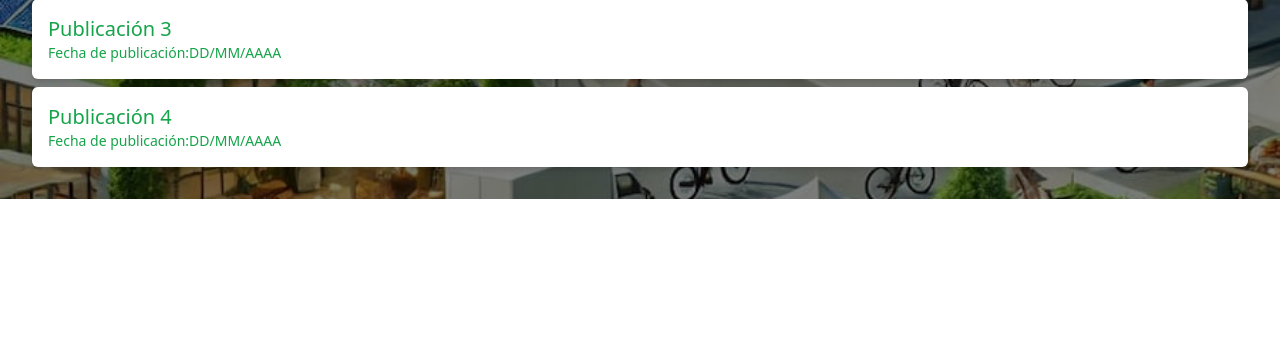
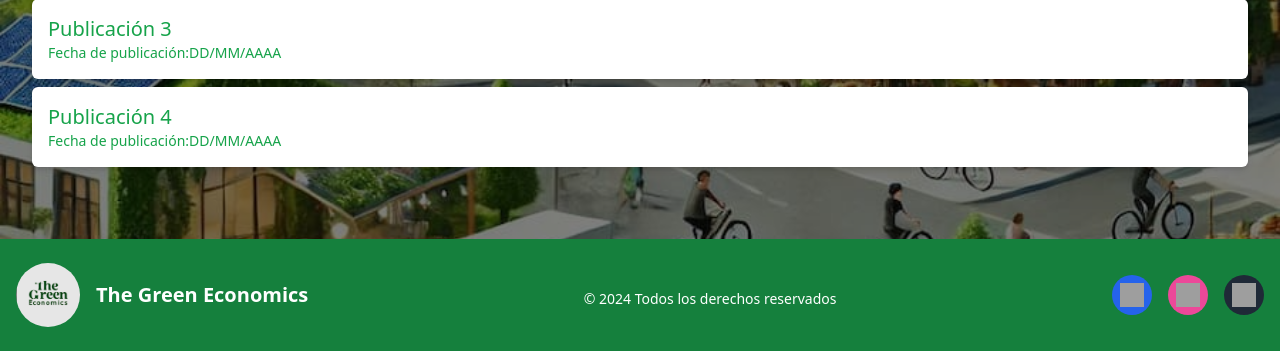
Before and after one commit to JulioChureo/TheGreenEconomics, a Django app: page / in a window 1280 px wide. Shown: the part 785-1136 px from the top of the page. Before the commit the page ends 984 px from the top, so only its background shows below. Run offline with Django 5.2, Linux system fonts and the light colour scheme; data that the repository does not hold is empty; some libraries are stand-ins or nearby versions; grey boxes are pictures that could not be loaded.

Commit message:
last index comit

```diff
--- a/GreenEconomics/templates/base.html
+++ b/GreenEconomics/templates/base.html
@@ -30,24 +30,24 @@
 	</style>
 	<body  >
 		<header>
-			<nav class="bg-green-400">
-				<div class="mx-auto max-w-7xl px-2 xl:px-6 lg:px-8">
+			<nav class="bg-green-600 shadow-lg">
+				<div class="mx-auto max-w-7xl px-4 xl:px-6 lg:px-8">
 					<div class="relative flex h-16 items-center justify-between">
-					<!-- Izquierda: Dos enlaces -->
-					<div class="flex items-center space-x-4">
-					  <a href="#" class="rounded-md px-3 py-2 text-xl font-medium text-emerald-800 hover:bg-green-900 hover:text-emerald-800">Inicio</a>
-					  <a href="#" class="rounded-md px-3 py-2 text-xl font-medium text-emerald-800 hover:bg-green-900 hover:text-emerald-800">Publicaciones</a>
+						<!-- Izquierda: Enlaces de navegación -->
+						<div class="flex items-center space-x-6">
+							<a href="#" class="rounded-md px-4 py-2 text-lg font-medium text-white hover:bg-green-700 transition duration-300">Inicio</a>
+							<a href="#" class="rounded-md px-4 py-2 text-lg font-medium text-white hover:bg-green-700 transition duration-300">Publicaciones</a>
 						</div>
 
-					<!-- Centro: Imagen -->
-					<div class="flex items-center justify-center flex-1 mx-4">
-					  <img class="h-8 w-auto" src="https://tailwindcss.com/plus-assets/img/logos/mark.svg?color=indigo&shade=500" alt="Your Company">
+						<!-- Centro: Logo -->
+						<div class="flex items-center justify-center flex-1">
+							<img class="h-16 w-16 rounded-full object-cover" src="{% static 'logo2.png' %}" alt="Your Company">
 						</div>
 
-					<!-- Derecha: Dos enlaces -->
-					<div class="flex items-center space-x-4">
-					  <a href="#" class="rounded-md px-3 py-2 text-xl font-medium text-emerald-800 hover:bg-green-900 hover:text-emerald-800">Quienes Somos</a>
-					  <a href="#" class="rounded-md px-3 py-2 text-xl font-medium text-emerald-800 hover:bg-green-900 hover:text-emerald-800">Publicación de libro</a>
+						<!-- Derecha: Enlaces adicionales -->
+						<div class="flex items-center space-x-6">
+							<a href="#" class="rounded-md px-4 py-2 text-lg font-medium text-white hover:bg-green-700 transition duration-300">Quiénes Somos</a>
+							<a href="#" class="rounded-md px-4 py-2 text-lg font-medium text-white hover:bg-green-700 transition duration-300">Publicación de libro</a>
 						</div>
 					</div>
 				</div>
@@ -56,5 +56,32 @@
 	  {% block content %}
 
 	  {% endblock content %}
+	  <footer class="bg-green-700 text-white py-6 mt-10">
+		<div class="max-w-7xl mx-auto px-4 flex flex-col md:flex-row items-center justify-between">
+			<!-- Izquierda: Logo de la empresa y nombre -->
+			<div class="flex items-center space-x-4">
+				<img class="h-16 w-16 rounded-full object-cover" src="{% static 'logo2.png' %}" alt="Empresa Logo">
+				<span class="text-xl font-semibold">The Green Economics</span>
+			</div>
+
+			<!-- Centro: Derechos reservados -->
+			<div class="text-center mt-4 md:mt-0">
+				<p class="text-sm mt-2">© 2024 Todos los derechos reservados</p>
+			</div>
+
+			<!-- Derecha: Redes sociales -->
+			<div class="flex space-x-4 mt-4 md:mt-0">
+				<a href="#" class="p-2 bg-blue-600 rounded-full hover:bg-blue-800 transition duration-300">
+					<img class="h-6 w-6" src="https://cdn-icons-png.flaticon.com/512/733/733547.png" alt="Facebook">
+				</a>
+				<a href="#" class="p-2 bg-pink-500 rounded-full hover:bg-pink-700 transition duration-300">
+					<img class="h-6 w-6" src="https://cdn-icons-png.flaticon.com/512/2111/2111463.png" alt="Instagram">
+				</a>
+				<a href="#" class="p-2 bg-gray-800 rounded-full hover:bg-gray-900 transition duration-300">
+					<img class="h-6 w-6" src="https://cdn-icons-png.flaticon.com/512/733/733579.png" alt="X">
+				</a>
+			</div>
+		</div>
+	</footer>
 	</body>
 </html>
--- a/GreenEconomics/templates/journals/index.html
+++ b/GreenEconomics/templates/journals/index.html
@@ -8,19 +8,19 @@
             <h2 class="text-3xl font-semibold text-white">Novedades</h2>
             <ul class="space-y-2">
                 <li class="bg-white p-4 rounded-md shadow-md hover:bg-gray-100">
-                    <a href="#" class="text-xl text-green-600 hover:text-green-800" onclick="openModal('Publicación 1')">Publicación 1</a>
+                    <a href="#" class="text-xl text-green-600 hover:text-green-800" onclick="openModal(0)">Publicación 1</a>
                     <h1 class="text-sm text-green-600">Fecha de publicación: DD/MM/AAAA</h1>
                 </li>
                 <li class="bg-white p-4 rounded-md shadow-md hover:bg-gray-100">
-                    <a href="#" class="text-xl text-green-600 hover:text-green-800" onclick="openModal('Publicación 2')">Publicación 2</a>
+                    <a href="#" class="text-xl text-green-600 hover:text-green-800" onclick="openModal(1)">Publicación 2</a>
                     <h1 class="text-sm text-green-600">Fecha de publicación: DD/MM/AAAA</h1>
                 </li>
                 <li class="bg-white p-4 rounded-md shadow-md hover:bg-gray-100">
-                    <a href="#" class="text-xl text-green-600 hover:text-green-800" onclick="openModal('Publicación 3')">Publicación 3</a>
+                    <a href="#" class="text-xl text-green-600 hover:text-green-800" onclick="openModal(2)">Publicación 3</a>
                     <h1 class="text-sm text-green-600">Fecha de publicación: DD/MM/AAAA</h1>
                 </li>
                 <li class="bg-white p-4 rounded-md shadow-md hover:bg-gray-100">
-                    <a href="#" class="text-xl text-green-600 hover:text-green-800" onclick="openModal('Publicación 4')">Publicación 4</a>
+                    <a href="#" class="text-xl text-green-600 hover:text-green-800" onclick="openModal(3)">Publicación 4</a>
                     <h1 class="text-sm text-green-600">Fecha de publicación: DD/MM/AAAA</h1>
                 </li>
             </ul>
@@ -28,7 +28,8 @@
 
         <!-- Modal -->
         <div id="modal" class="fixed inset-0 bg-black bg-opacity-50 flex items-center justify-center hidden">
-            <div class="bg-white p-6 rounded-lg shadow-lg w-96">
+            <button onclick="prevPublication()" class="absolute left-2 bg-gray-300 p-2 rounded-full">&#9664;</button>
+            <div class="bg-white p-6 rounded-lg shadow-lg w-96 relative flex flex-col items-center">
                 <h3 id="modal-title" class="text-xl font-semibold text-gray-800 mb-4"></h3>
                 <p class="text-gray-600">Aquí puedes previsualizar el contenido antes de descargarlo.</p>
                 <div class="mt-4 flex justify-end space-x-2">
@@ -36,6 +37,7 @@
                     <button class="px-4 py-2 bg-green-600 text-white rounded-md">Descargar</button>
                 </div>
             </div>
+            <button onclick="nextPublication()" class="absolute right-2 bg-gray-300 p-2 rounded-full">&#9654;</button>
         </div>
 
         <!-- Lado derecho: Imagen -->
@@ -78,13 +80,29 @@
 </div>
 
 <script>
-    function openModal(title) {
-        document.getElementById('modal-title').textContent = title;
-        document.getElementById('modal').classList.remove('hidden');
+    let currentPublication = 0;
+    const publications = ["Publicación 1", "Publicación 2", "Publicación 3", "Publicación 4"];
+
+    function openModal(index) {
+        currentPublication = index;
+        document.getElementById("modal-title").textContent = publications[currentPublication];
+        document.getElementById("modal").classList.remove("hidden");
     }
 
     function closeModal() {
-        document.getElementById('modal').classList.add('hidden');
+        document.getElementById("modal").classList.add("hidden");
+    }
+
+    function prevPublication() {
+        if (currentPublication > 0) {
+            openModal(currentPublication - 1);
+        }
+    }
+
+    function nextPublication() {
+        if (currentPublication < publications.length - 1) {
+            openModal(currentPublication + 1);
+        }
     }
 </script>
 {% endblock content %}
```
Also changed, not shown: GreenEconomics/static/logo.png (added), GreenEconomics/static/logo2.png (added). Lines whose indentation alone changed are shown as unchanged.
